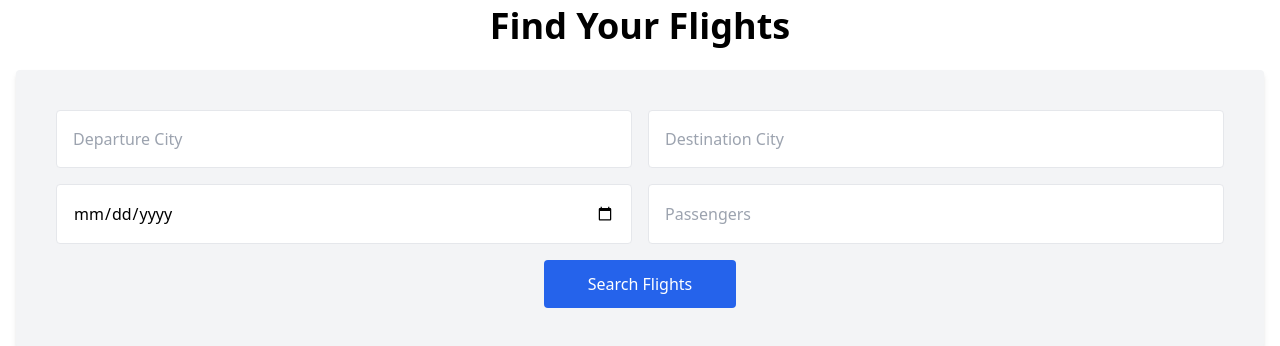
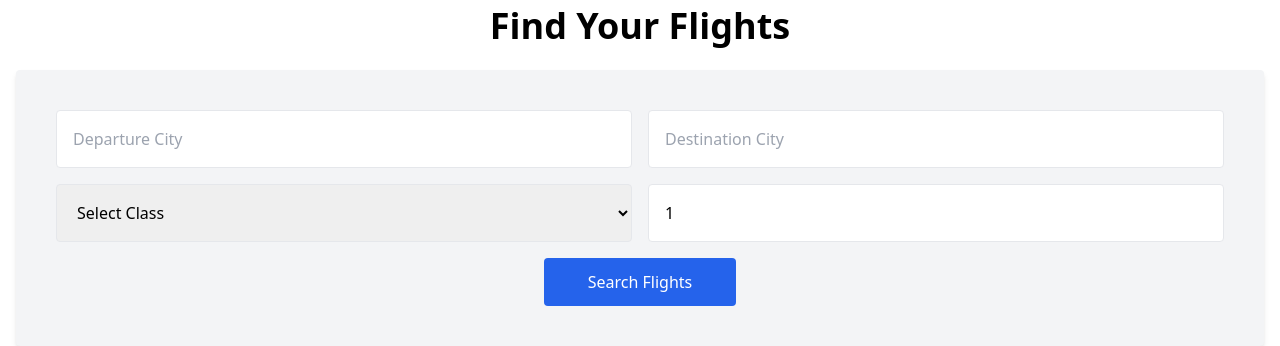
Before and after one commit to Kirito0051/Travel_Tails, a Nuxt app: page /flights in a window 1280 px wide. Shown: the part 606-952 px from the top of the page. Built offline with nearby package versions, Linux system fonts and the light colour scheme; a web font is replaced by a local one.

Commit message:
Update flights.vue

```diff
--- a/pages/flights.vue
+++ b/pages/flights.vue
@@ -9,14 +9,25 @@
         <h2 class="text-2xl sm:text-3xl md:text-4xl font-bold text-center mb-6">
             Find Your Flights
         </h2>
-        <form class="bg-gray-100 p-10 rounded shadow-md space-y-4">
+
+        <!-- Search Form -->
+        <form @submit.prevent="searchFlights" class="bg-gray-100 p-10 rounded shadow-md space-y-4">
             <div class="grid grid-cols-1 md:grid-cols-2 gap-4">
-                <input type="text" placeholder="Departure City" class="p-4 border rounded" />
-                <input type="text" placeholder="Destination City" class="p-4 border rounded" />
+                <input type="text" v-model="departureCity" placeholder="Departure City" class="p-4 border rounded"
+                    required />
+                <input type="text" v-model="destinationCity" placeholder="Destination City" class="p-4 border rounded"
+                    required />
             </div>
             <div class="grid grid-cols-1 md:grid-cols-2 gap-4">
-                <input type="date" class="p-4 border rounded" />
-                <input type="number" placeholder="Passengers" class="p-4 border rounded" />
+                <!-- Class Selection -->
+                <select v-model="selectedClass" class="p-4 border rounded" required>
+                    <option value="" disabled selected>Select Class</option>
+                    <option value="economy">Economy</option>
+                    <option value="business">Business</option>
+                    <option value="first class">First Class</option>
+                </select>
+                <input type="number" v-model.number="passengers" placeholder="Passengers" class="p-4 border rounded"
+                    min="1" required />
             </div>
             <div class="flex justify-center">
                 <button type="submit" class="bg-blue-600 hover:bg-blue-800 text-white px-6 py-3 rounded w-48">
@@ -24,11 +35,99 @@
                 </button>
             </div>
         </form>
+
+        <!-- Flight Results -->
+        <div v-if="flights.length > 0" class="mt-8">
+            <h3 class="text-xl font-bold text-center mb-4 text-black">Available Flights</h3>
+            <div class="grid grid-cols-1 md:grid-cols-2 lg:grid-cols-3 gap-4">
+                <div v-for="flight in flights" :key="flight._id"
+                    class="border rounded p-6 shadow-lg bg-white hover:bg-blue-50 transition duration-300 flex flex-col justify-between">
+                    <div>
+                        <h4 class="font-bold text-xl text-black">{{ flight.airline }}</h4>
+                        <p class="text-gray-600">Flight Number: <span class="font-medium">{{ flight.flightNumber
+                                }}</span></p>
+                        <p class="text-gray-600">{{ flight.origin }} → {{ flight.destination }}</p>
+                        <p class="font-bold text-sm text-green-600">Price: ${{ flight.price }}</p>
+                        <p class="text-sm text-gray-500">Class: {{ flight.class }}</p>
+                        <p class="text-sm text-gray-500">Seats Available: {{ flight.availableSeats[selectedClass] ||
+                            'N/A' }}</p>
+                    </div>
+                    <!-- Button aligned to the right and centered vertically -->
+                    <div class="flex justify-end mt-4">
+                        <nuxt-link to="/booking"
+                            class="px-6 py-2 bg-blue-600 text-white font-bold text-center rounded hover:bg-blue-700 transition duration-300">
+                            Book Now
+                        </nuxt-link>
+                    </div>
+
+                </div>
+            </div>
+        </div>
+
+
+
+        <!-- No Results Found Message -->
+        <div v-else-if="searchTriggered && !loading" class="text-center mt-6 text-gray-500">
+            <p>No flights found. Try adjusting your search criteria.</p>
+        </div>
+
+        <!-- Loading Spinner -->
+        <div v-if="loading" class="text-center mt-6">
+            <p>Loading flights...</p>
+        </div>
     </section>
 </template>
 
 <script setup lang="ts">
+import axios from "axios";
+import { ref } from "vue";
+
 definePageMeta({
     layout: 'custom'
 });
+
+// State variables
+const departureCity = ref("");
+const destinationCity = ref("");
+const selectedClass = ref(""); // Selected class: economy, business, firstClass
+const passengers = ref(1);
+const flights = ref([]);
+const loading = ref(false);
+const searchTriggered = ref(false);
+
+// Function to fetch flights
+const searchFlights = async () => {
+    searchTriggered.value = true;
+    loading.value = true;
+    flights.value = []; // Clear previous results
+
+    try {
+        const apiUrl = "http://localhost:3000/api/flights";
+
+        // Type-safe parameter object
+        const params: { departure: string; arrival: string; passengers: number; class?: string } = {
+            departure: departureCity.value,
+            arrival: destinationCity.value,
+            passengers: passengers.value
+        };
+
+        // Add the class parameter if it's selected
+        if (selectedClass.value) {
+            console.log("Class selected:", selectedClass.value); // Log the selected class for debugging
+            params.class = selectedClass.value;
+        }
+
+        console.log("Sending request with params:", params); // Log the parameters for debugging
+
+        const response = await axios.get(apiUrl, { params });
+
+        console.log("API Response:", response.data); // Log the response to see what's returned
+        flights.value = response.data; // Assign the response data to flights
+    } catch (error) {
+        console.error("Error fetching flights:", error); // Log any errors
+        flights.value = [];
+    } finally {
+        loading.value = false;
+    }
+};
 </script>
```
